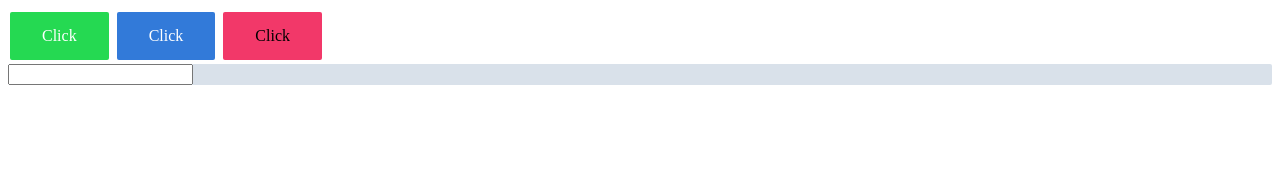
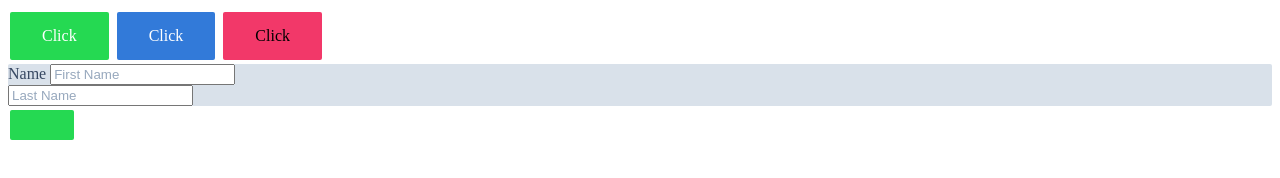
Before and after one commit to RafSwiggers/Raftrap, a plain HTML site: page index.html in a window 1280 px wide. Drawn offline with Linux system fonts and the light colour scheme.

Commit message:
button check

```diff
--- a/Raftrap.css
+++ b/Raftrap.css
@@ -31,7 +31,7 @@
 .click-btn:hover{
   box-shadow: 1px 1px 5px 0px rgba(0,0,0,0.75);
 }
-..click-btn:active{
+.click-btn:active{
   box-shadow: none;
 }
 
@@ -41,4 +41,6 @@
   border-radius: 2px;
 }
 
-in
+.input{
+  color: #97A8BD;
+}
--- a/index.html
+++ b/index.html
@@ -13,10 +13,14 @@
 <div class="button red-btn click-btn"> Click</div>
 
 <form action="_post" class="form">
-        <input name="firstname" type="text">
+      <span>Name</span>  <input class="input" name="firstname" type="text" value="First Name"><br>
+        <input class="input" name="lastname" type="text" value="Last Name">
         </form>
 
 </form>
 
+
+<div class="button green-btn click-btn"></div>
+
 </body>
 </html>
```
